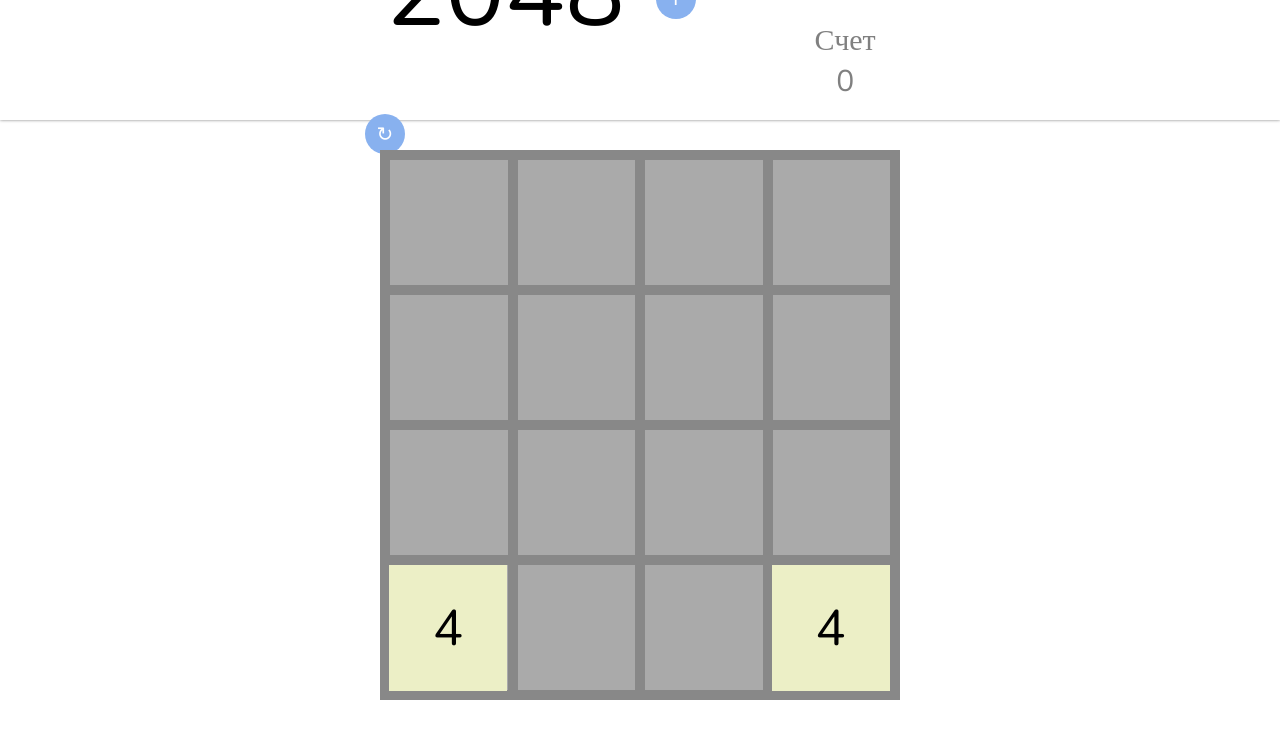
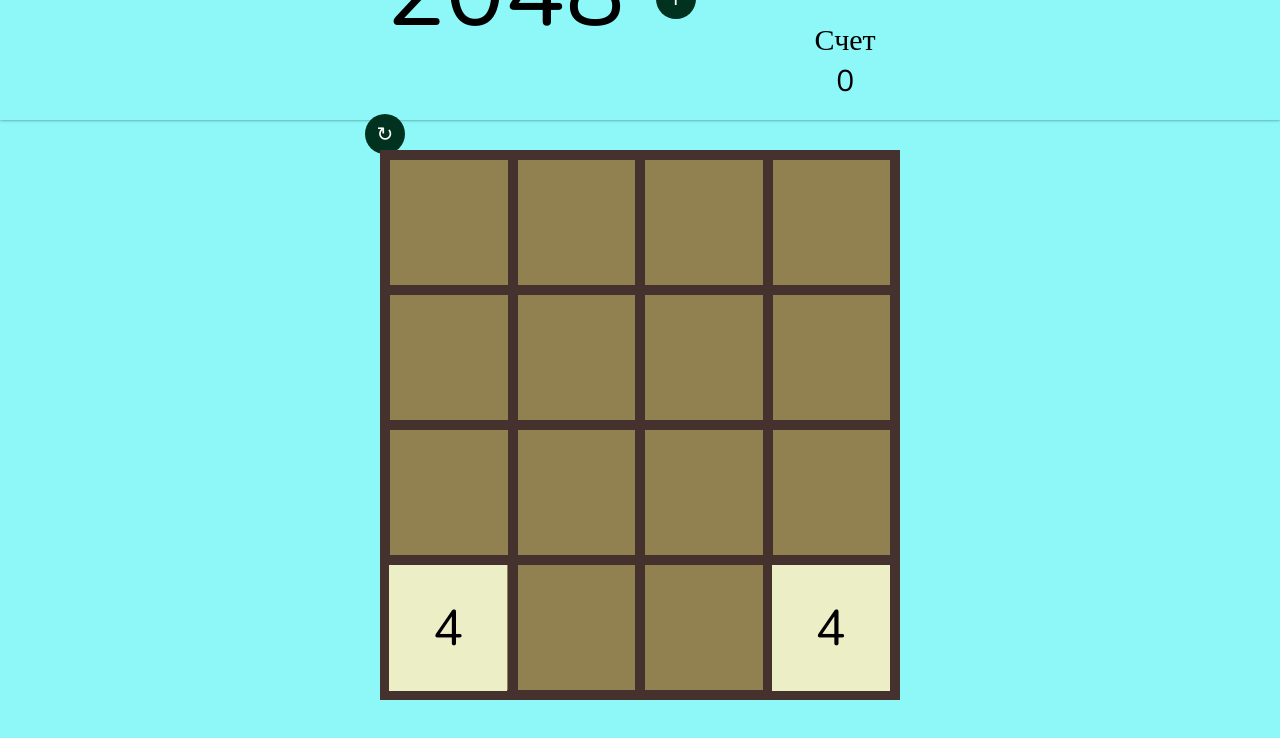
Before and after one commit to Karynayerm/RPI, a plain HTML site: page index.html in a window 1280 px wide. Drawn offline with nearby package versions, Linux system fonts and the light colour scheme.

Commit message:
редактирование значений

```diff
--- a/script.js
+++ b/script.js
@@ -6,7 +6,7 @@
   };
 
 
-  /* GENERATE GRID */
+  /* поле */
   function buildGridOverlay() {
     var game    = document.getElementsByClassName('game');
     var grid    = document.getElementsByClassName('grid');
@@ -37,13 +37,13 @@
 
 
 
-  /* RANDOM TILE CREATOR */
+  /* случайная плитка */
   function cellCreator(c, timeOut) {
-    /* do 2 times for 2 new tiles */
+    /* 2 раза для 2 новых плиток */
     for (var i = 0; i < c; i++) {
 
       var count = 0;
-      /* search for an empty cell to create a tile */
+      /* поиск пустой плитки */
 
       for (var value = 1; value < 2; value++) {
         var randomX = Math.floor((Math.random()*4)+1);
@@ -54,13 +54,13 @@
         }
       }
 
-      var randomValue = Math.floor((Math.random()*4) +1); //create value 1, 2, 3 or 4
+      var randomValue = Math.floor((Math.random()*4) +1); //придумать значения 1, 2, 3 or 4
       if (randomValue == 3) {randomValue=4};              //3 --> 4
       if (randomValue == 1) {randomValue=2};              //1 --> 2
       var position = document.getElementById(''+randomX +randomY);
-      var tile = document.createElement('DIV');           //create div at x, y
-      position.appendChild(tile);                         //tile becomes child of grid cell
-      tile.innerHTML = ''+randomValue;                    //tile gets value 2 or 4
+      var tile = document.createElement('DIV');           // div  x, y
+      position.appendChild(tile);                         //плитка становится дочерней ячейкой сетки
+      tile.innerHTML = ''+randomValue;                    //плитка получает значение 2 или 4
 
       colorSet(randomValue, tile);
       tile.data = ''+randomValue;
@@ -82,13 +82,13 @@
 
   }
 
-  /* MOVE TILES */
+  /* передвижение */
   document.onkeydown = directions;
 
   function directions(e) {
     e = e || window.event;
     var d = 0;
-  // ----- KEY UP ----- //
+  // ----- вверх ----- //
       if (e.keyCode == '38') {
         var count = 2;
 
@@ -106,7 +106,7 @@
         cellReset();
       }
 
-  // ----- KEY DOWN ----- //
+  // ----- вниз ----- //
       else if (e.keyCode == '40') { // down
         var count = -2;
         var test  = 1;
@@ -123,7 +123,7 @@
         cellReset();
       }
 
-  // ----- KEY LEFT ----- //
+  // ----- лево ----- //
 
       else if (e.keyCode == '37') { // left
 
@@ -143,7 +143,7 @@
         cellReset();
       }
 
-  // ----- KEY RIGHT ----- //
+  // ----- право ----- //
       else if (e.keyCode == '39') { // right
 
         var count = -2;
@@ -212,12 +212,8 @@
         checker.className = 'grid_cell';
         document.getElementsByClassName('grid').id = 'moved';
       }
-
-
-      //________
     }
   }
-
 
   //-------------------------------------------------------
 
@@ -260,8 +256,7 @@
 
   }
 
-
-  /* ----- STYLE ----- */
+  /* ----- стиль ----- */
   function colorSet(value, tile) {
     switch(value) {
       case 2:    tile.style.background = '#fbfced'; tile.style.color = 'black'; break;
--- a/style.css
+++ b/style.css
@@ -1,5 +1,5 @@
 body {
-  background-color: #fff;
+  background-color: #8ef8f8;
   overflow: hidden;
   paddin: 0;
   margin: 0;
@@ -61,7 +61,7 @@
   cursor: pointer;
   border: 0px;
   border-color: #aaa;
-  background-color: #88b1ef;
+  background-color: #013220;
   color: #fff;
   font-size: 20px;
   top: 50px;
@@ -71,7 +71,7 @@
 }
 
 .info:hover {
-  background-color: #6593d8;
+  background-color: #012417;
 }
 
 
@@ -95,7 +95,7 @@
   font-family: nunito;
   font-weight: 400;
   font-size: 30px;
-  color: grey;
+  color: black;
   text-align: center;
 }
 
@@ -106,10 +106,10 @@
   position: absolute;
   width: 510px;
   height: 510px;
-  background-color: #888;
+  background-color: #45322E;
   top: 150px;
   border-radius: 0px;
-  border:5px solid #888;
+  border:5px solid #45322E;
   display: table;
   margin-left: auto;
   margin-right: auto;
@@ -139,7 +139,7 @@
   position: relative;
   display: table-cell;
   border-radius: 0px;
-  border: 5px solid #888;
+  border: 5px solid #45322E;
   text-align: center;
   vertical-align: middle;
   font-family: nunito;
@@ -147,7 +147,7 @@
 }
 
 .grid_cell {
-  background-color: #aaa;
+  background-color: #918151;
   color: white;
 
 }
@@ -195,11 +195,11 @@
 }
 
 .won {
-  background-color: #337538;
+  background-color: rgb(69, 245, 69);
   transition: 0.3s all;
 
 }
 
 .lose {
-  background-color: #7D3C34;
+  background-color: #f7371d;
 }
```
